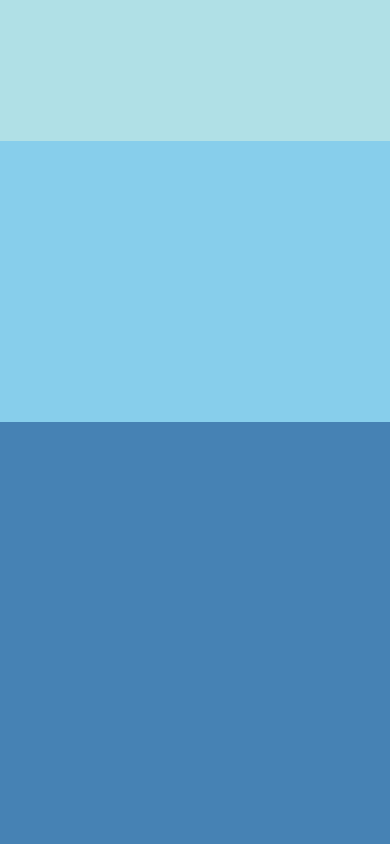
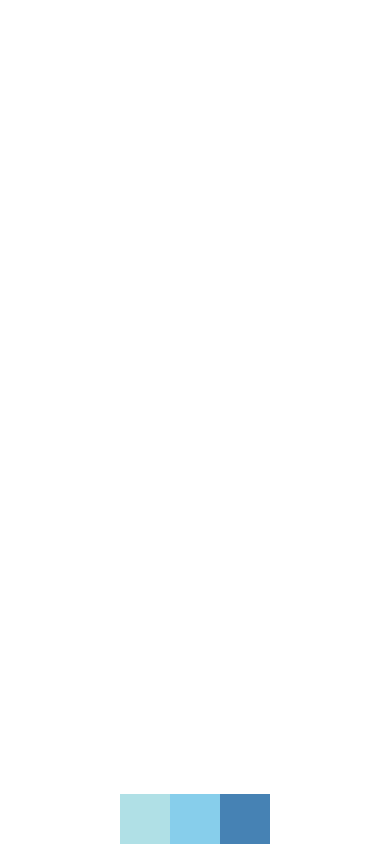
Before and after one commit to RahulSadhukhan/react_demo_app, a React Native app: screen / in a window 390 px wide. Built offline with nearby package versions, Linux system fonts and the light colour scheme.

Commit message:
Learned about arranging child components

```diff
--- a/App.js
+++ b/App.js
@@ -36,23 +36,26 @@ class Greetings extends React.Component {
 const styles = StyleSheet.create({
   parentBlock: {
     flex: 1,
+    flexDirection: 'row',
+    justifyContent: 'center',
+    alignItems: 'flex-end'
   },
   block1: {
-    // width: 50,
-    // height: 50,
-    flex: 1,
+    width: 50,
+    height: 50,
+    // flex: 1,
     backgroundColor: 'powderblue',
   },
   block2: {
-    // width: 100,
-    // height: 100,
-    flex: 2,
+    width: 50,
+    height: 50,
+    // flex: 2,
     backgroundColor: 'skyblue',
   },
   block3: {
-    // width: 150,
-    // height: 150,
-    flex: 3,
+    width: 50,
+    height: 50,
+    // flex: 3,
     backgroundColor: 'steelblue',
   }
 });
```
